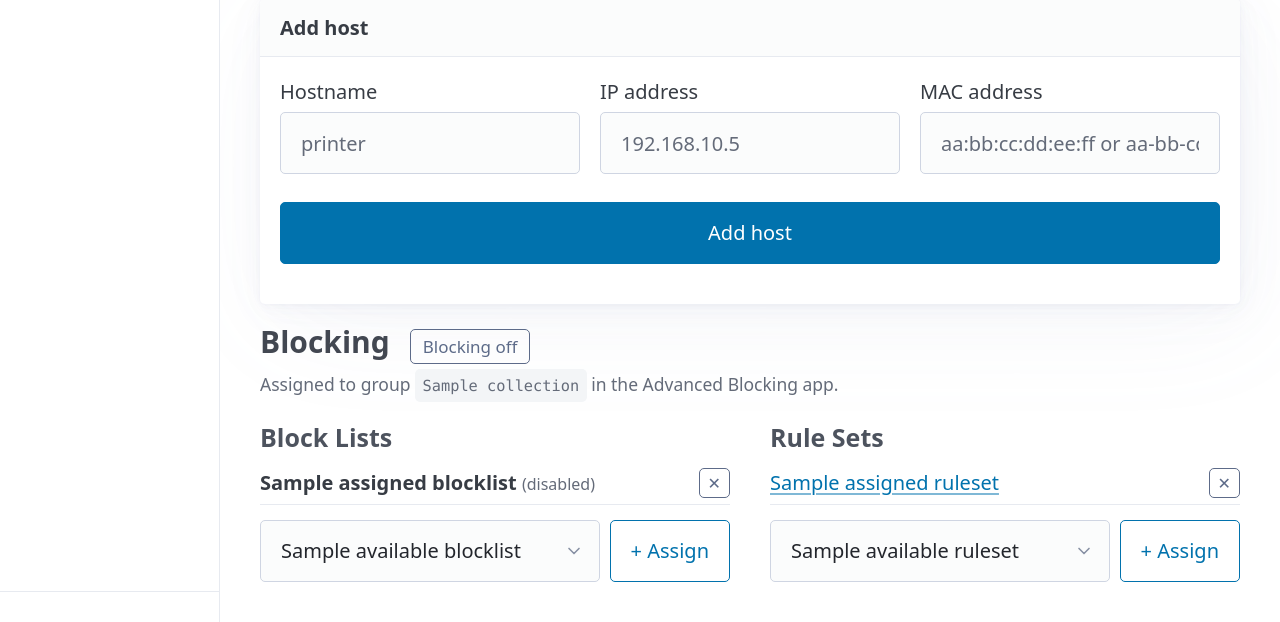
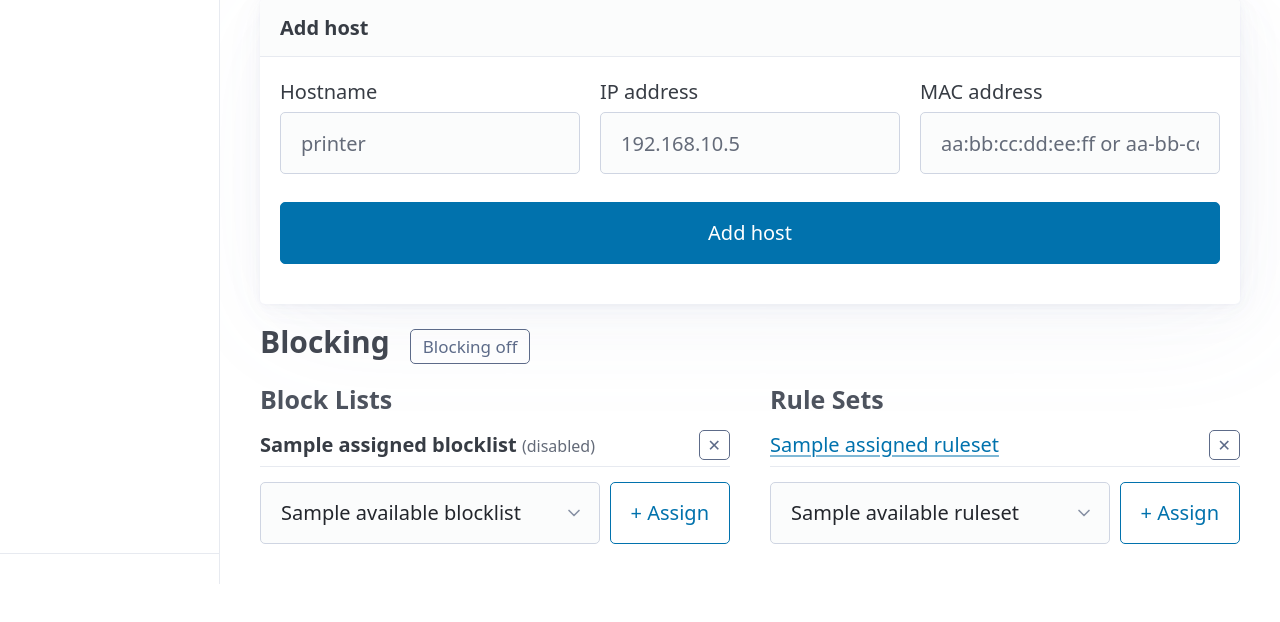
Before and after one commit to tgutzler/harp, a FastAPI app: template harp/templates/collections/detail.html in a window 1280 px wide. Shown: the part 597-1219 px from the top of the page. After the commit the page ends 1181 px from the top, so only its background shows below. Run offline with FastAPI, Linux system fonts and the light colour scheme; the template is opened without the code that fills it: most values are stand-ins (such as "Sample title", 1, 10 or a date in 2020); some libraries are stand-ins or nearby versions.

Commit message:
Remove redundant group name label from Blocking section
Co-Authored-By: Claude Sonnet 4.6 <noreply@anthropic.com>

```diff
--- a/harp/templates/collections/detail.html
+++ b/harp/templates/collections/detail.html
@@ -82,13 +82,10 @@
 </article>
 
 {% if subnets %}
-<div style="display:flex;align-items:baseline;gap:1rem;margin-bottom:0.25rem">
+<div style="display:flex;align-items:baseline;gap:1rem;margin-bottom:1rem">
   <h3 style="margin:0">Blocking</h3>
   {% include "collections/_blocking_toggle.html" %}
 </div>
-<p class="muted" style="font-size:0.875rem;margin-top:0.25rem;margin-bottom:1rem">
-  Assigned to group <code>{{ collection.name }}</code> in the Advanced Blocking app.
-</p>
 <div style="display:grid;grid-template-columns:1fr 1fr;gap:2rem;align-items:start">
 
   <div>
```
